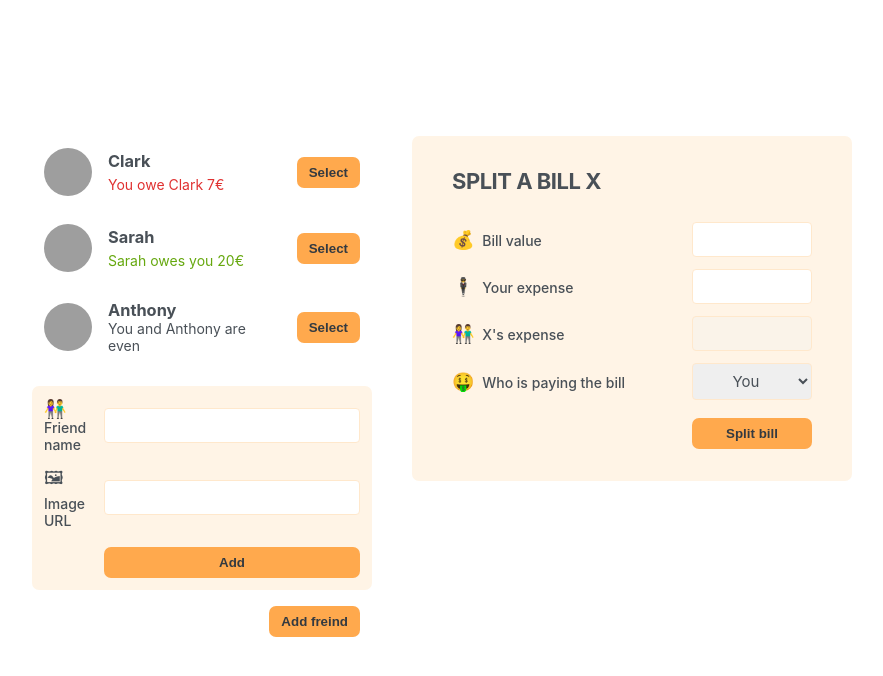
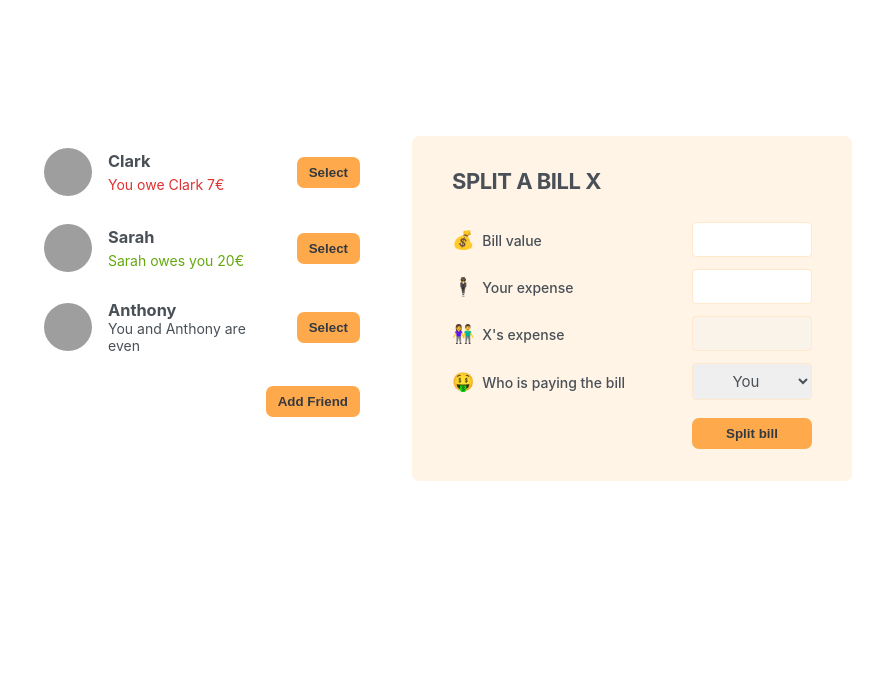
Before and after one commit to AmirrezaAminian/Eat--N-Split, a React (Create React App) app: page / in a window 1280 px wide. Shown: the top 676 px of the page, without its empty margins (198-1081 px from the left). Built offline with nearby package versions, Linux system fonts and the light colour scheme; grey boxes are pictures that could not be loaded.

Commit message:
Displaying the New Friend Form

```diff
--- a/src/App.js
+++ b/src/App.js
@@ -1,3 +1,5 @@
+import { useState } from "react";
+
 const initialFriends = [
   {
     id: 118836,
@@ -19,13 +21,31 @@
   },
 ];
 
+function Button({ children, onClick }) {
+  return (
+    <button className="button" onClick={onClick}>
+      {children}
+    </button>
+  );
+}
+
+
 export default function App() {
+
+  const [showAddFriend , setShowAddFriend] = useState(false)
+
+ function handleShowAddFriend() {
+   setShowAddFriend(show => !show )
+ }
+
   return (
     <div className="app">
       <div className="sidebar">
         <FreindsList />
-        <FormAddFriend />
-        <Button>Add freind</Button>
+        {showAddFriend && <FormAddFriend />}
+        <Button onClick={ handleShowAddFriend}>
+          {!showAddFriend ? "Add Friend" : "Close"}
+        </Button>
       </div>
 
       <FormSpliBill />
@@ -66,9 +86,6 @@
   );
 }
 
-function Button({ children }) {
-  return <button className="button">{children}</button>;
-}
 
 function FormAddFriend() {
   return (
```
